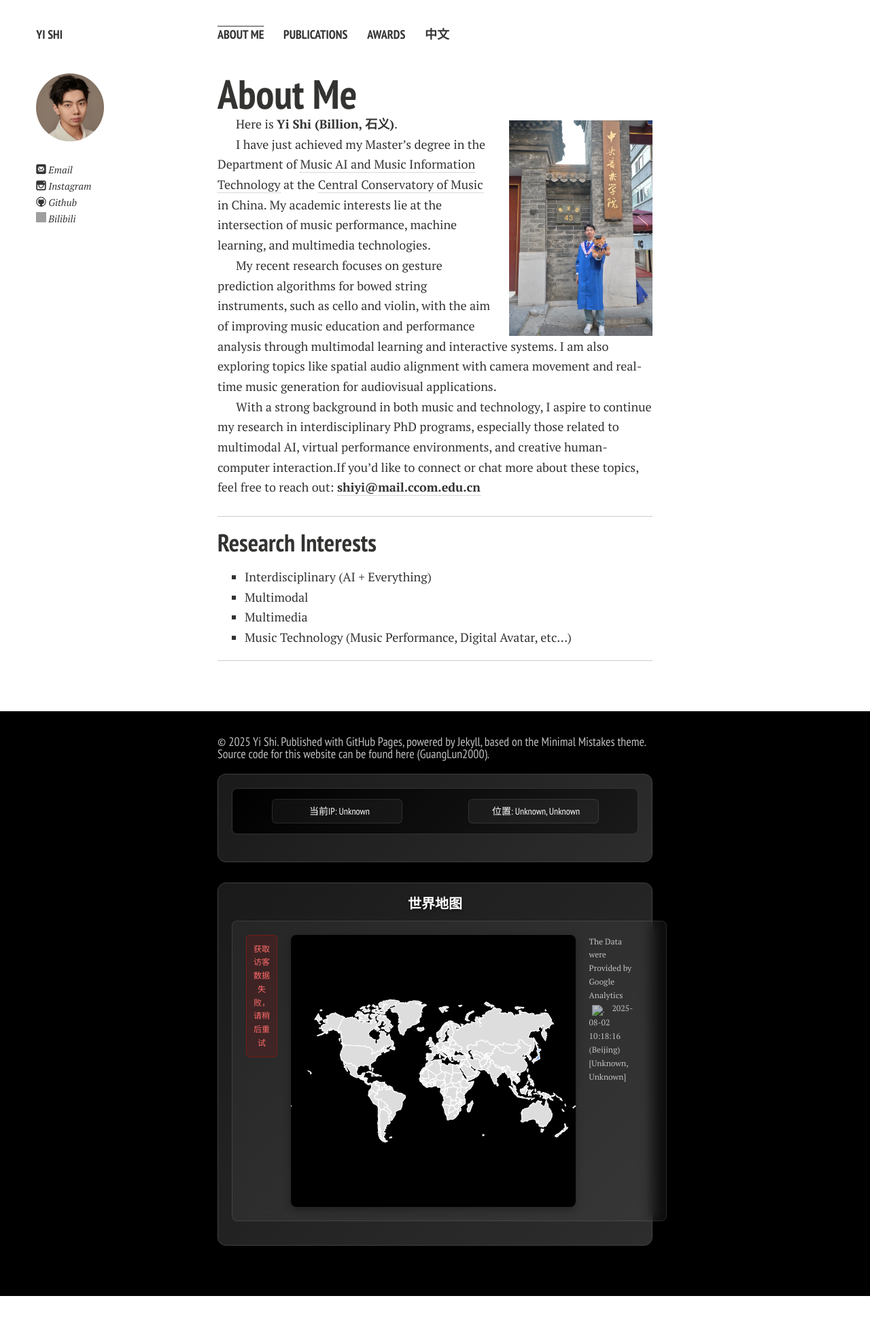
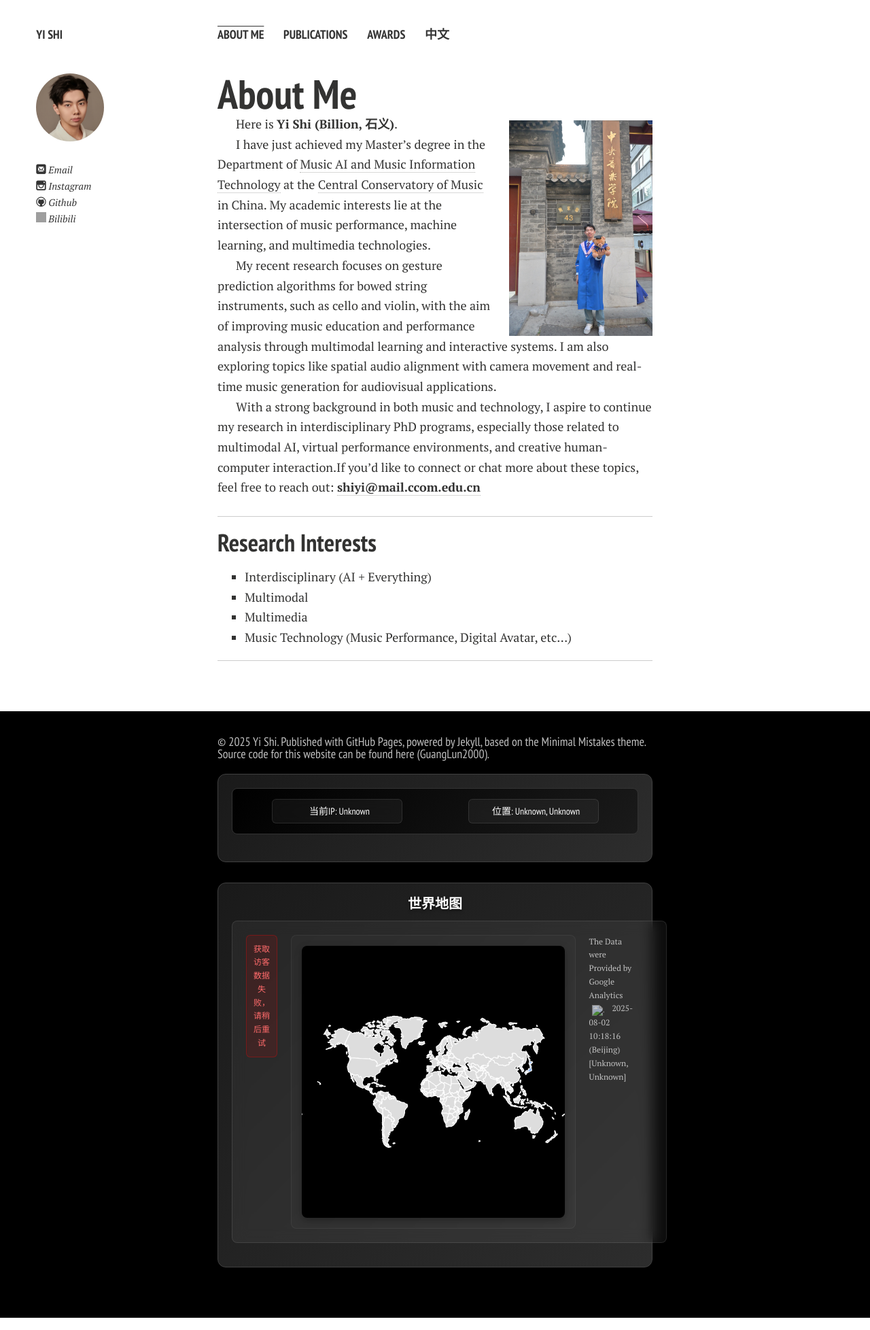
Before and after one commit to shiyi099/homepage, a Jekyll site: the page built from index.md, in a window 1280 px wide. Shown: the whole page at 68% size. Built offline with Jekyll 4.4.1, drawn with Linux system fonts in a browser that asks for light colours; nearby versions of some CDN libraries; comment, search, counter and statistics services are not loaded; a style sheet for code colours, icons or effects is not loaded; our own code applies the rules of GitHub Pages for plain Markdown files; before the commit the page ends 1924 px from its top, so only the background shows below that; grey boxes are pictures that could not be loaded.

Commit message:
Update world-map.css

```diff
--- a/assets/css/world-map.css
+++ b/assets/css/world-map.css
@@ -42,17 +42,21 @@
 /* SVG容器 */
 .svg-container {
     flex: 0 0 70%;
-    display: flex;
-    align-items: center;
-    justify-content: center;
+    background: rgba(255, 255, 255, 0.02);
+    border-radius: 8px;
+    border: 1px solid rgba(255, 255, 255, 0.05);
+    padding: 15px;
+    box-sizing: border-box;
 }
 
 /* Table容器 */
 .table-container {
     flex: 0 0 30%;
-    display: flex;
-    align-items: flex-start;
-    justify-content: center;
+    background: rgba(255, 255, 255, 0.02);
+    border-radius: 8px;
+    border: 1px solid rgba(255, 255, 255, 0.05);
+    padding: 15px;
+    box-sizing: border-box;
 }
 
 /* SVG地图样式 - 响应式设计 */
@@ -261,7 +265,7 @@
 
     .svg-container {
         width: 100%;
-        margin-bottom: 20px;
+        margin-bottom: 15px;
     }
 
     .table-container {
@@ -337,7 +341,7 @@
 
     .svg-container {
         width: 100%;
-        margin-bottom: 15px;
+        margin-bottom: 10px;
     }
 
     .table-container {
```
